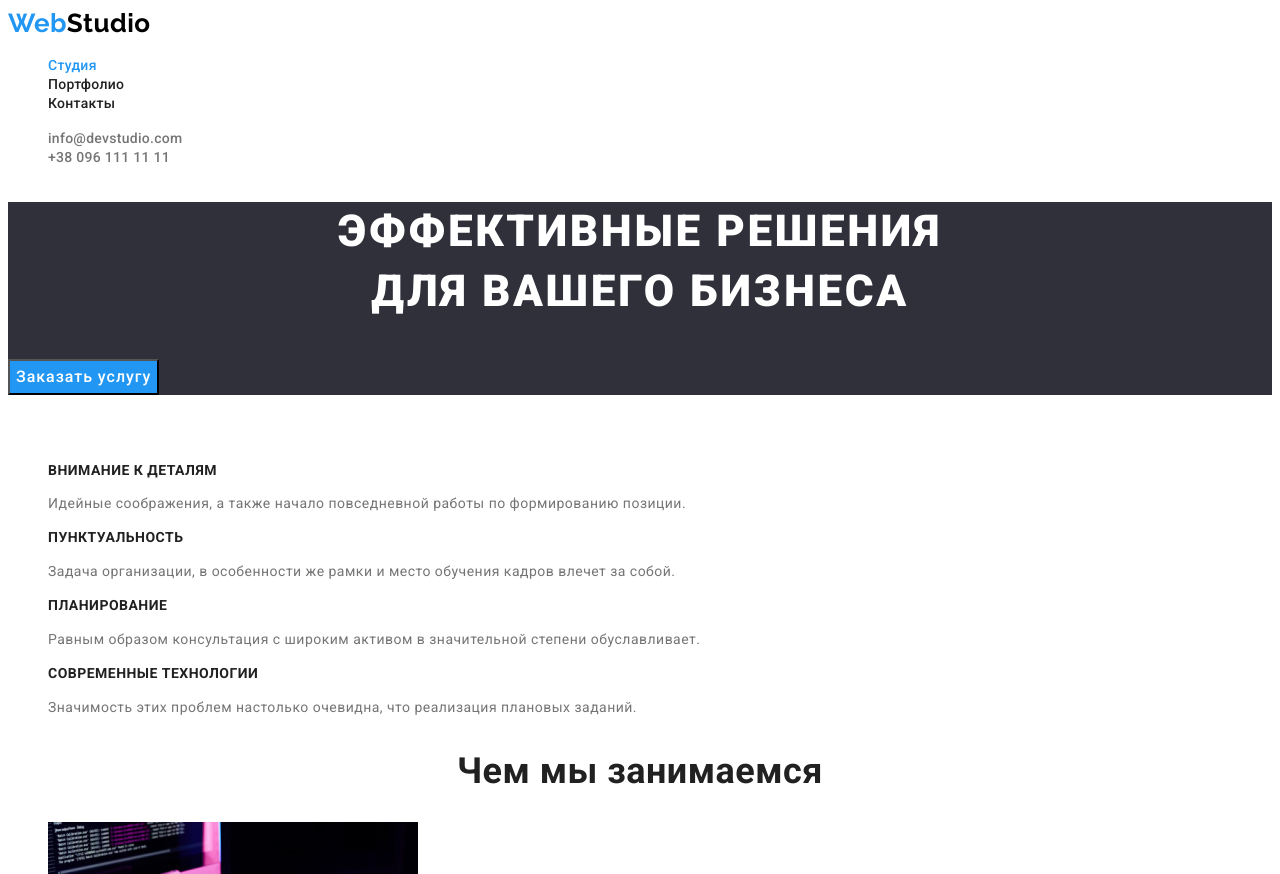
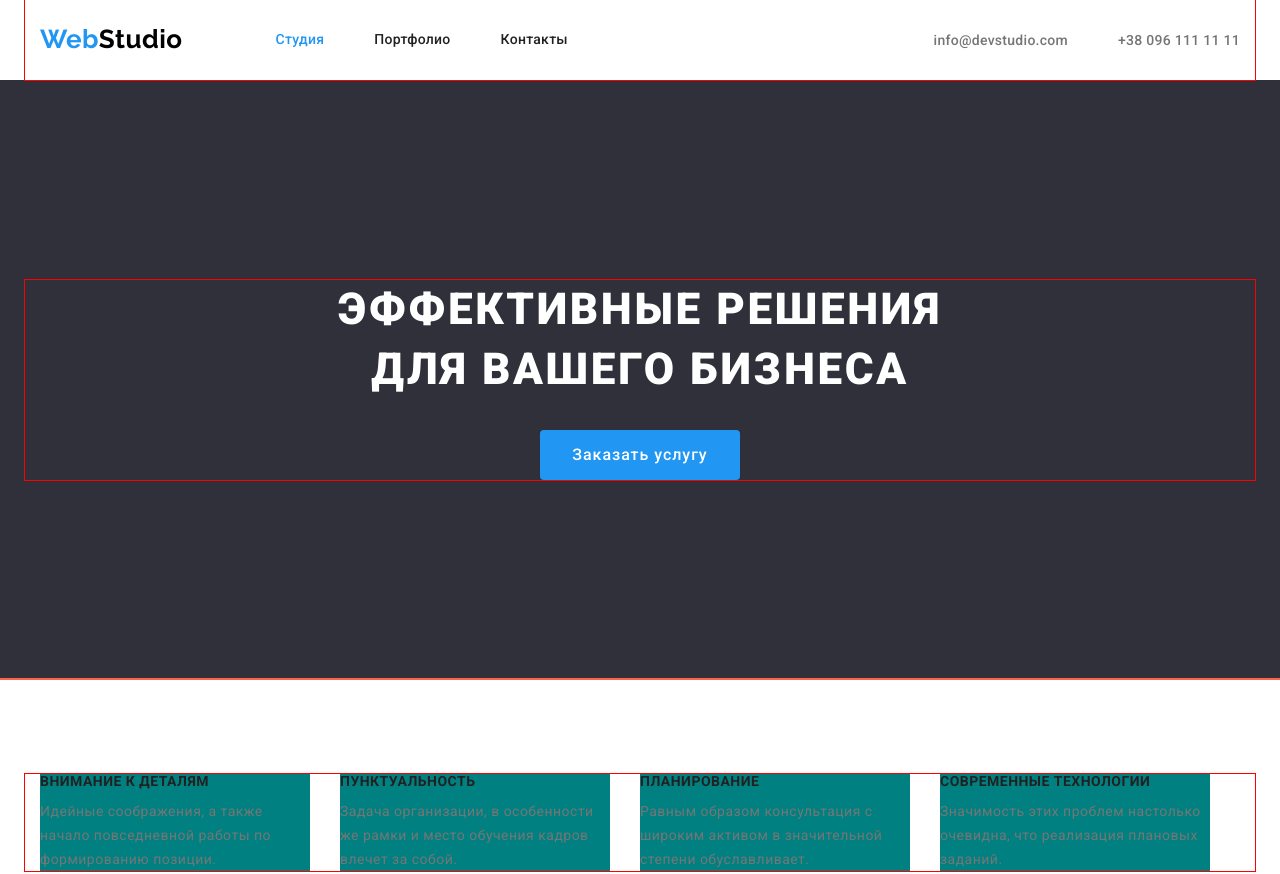
Before and after one commit to Vadym-Samchuk/goit-markup-hw-03, a plain HTML site: page index.html in a window 1280 px wide. Shown: the top 874 px of the page. Drawn offline with nearby package versions, Linux system fonts and the light colour scheme.

Commit message:
Додано відступи і flex
Проміжний варіант

```diff
--- a/css/styles.css
+++ b/css/styles.css
@@ -14,6 +14,16 @@
 /* ***** ***** ***** */
 /*     ALL PAGES     */
 /* ***** ***** ***** */
+
+html {
+    box-sizing: border-box;
+}
+
+*,
+*::before,
+*::after {
+    box-sizing: inherit;
+}
 
 :root {
     --primary-white-color: #ffffff;
@@ -39,6 +49,7 @@
 
 /* BODY */
 body {
+    margin: 0;
     background-color: var(--primary-white-color);
     color: var(--first-text-color);
     font-family: Roboto, Ubuntu, arial, sans-serif;
@@ -47,12 +58,20 @@ body {
 
 /* LIST */
 .list {
+    padding: 0;
+    margin: 0;
     list-style: none;
 }
 
 /* LINK */
 .link {
     text-decoration: none;
+}
+
+.image {
+    display: block;
+    max-width: 100%;
+    height: auto;
 }
 
 /* Nav, Contacts - hover, focus*/
@@ -67,6 +86,11 @@ body {
 
 /* BUTTON */
 .button {
+    display: inline-block;
+    border-radius: 4px;
+    padding: 6px 22px;
+    border: 0px;
+
     cursor: pointer;
     color: var(--first-text-color);
     background-color: var(--primary-white-color);
@@ -76,6 +100,8 @@ body {
 }
 
 .button.primary {
+    padding: 10px 32px;
+
     color: var(--primary-white-color);
     background-color: var(--accent-color);
     line-height: 1.88;
@@ -94,14 +120,40 @@ body {
     background-color: var(--accent-color);
 }
 
+.container {
+    width: 1230px;
+    padding-left: 15px;
+    padding-right: 15px;
+    margin-left: auto;
+    margin-right: auto;
+
+    outline: 1px solid red;
+}
+
 /* ***** ***** ***** */
 /*     INDEX PAGE    */
 /* ***** ***** ***** */
 
 /* HEADER*/
 
+.main-nav {
+    display: flex;
+}
+
+.navigation {
+    display: flex;
+    align-items: center;
+}
+
+.navigation .link {
+    padding-top: 24px;
+    padding-bottom: 25px;
+}
+
 /* LOGO */
 .logo {
+    margin-right: 93px;
+
     color: var(--black-color);
     font-family: Raleway, sans-serif;
     font-size: 26px;
@@ -119,8 +171,21 @@ body {
 }
 
 /* Site-nav */
+.site-nav {
+    display: flex;
+}
+
+.site-nav .item:not(:last-child) {
+    margin-right: 50px;
+}
+
 .site-nav .link {
+    display: block;
+    padding-top: 32px;
+    padding-bottom: 32px;
+
     color: var(--first-text-color);
+
     font-weight: 500;
     font-size: var(--small-text-size);
     line-height: 1.14;
@@ -132,8 +197,22 @@ body {
 }
 
 /* Contacts */
+.site-contacts {
+    display: flex;
+    align-items: center;
+    margin-left: auto;
+}
+
+.site-contacts .item + .item {
+    margin-left: 50px;
+}
+
 .site-contacts .link {
+    padding-top: 32px;
+    padding-bottom: 32px;
+
     color: var(--second-text-color);
+
     font-weight: 500;
     font-size: var(--small-text-size);
     line-height: 1.14;
@@ -144,33 +223,95 @@ body {
 
 /*Hero*/
 .hero {
+    padding-top: 200px;
+    padding-bottom: 200px;
+
     background-color: var(--back-color);
+    text-align: center;
 }
 
 .hero-title {
+    margin-top: 0;
+    margin-bottom: 30px;
+
     color: var(--primary-white-color);
     text-transform: uppercase;
     font-weight: 900;
     font-size: var(--extra-large-text-size);
     line-height: 1.36;
-    text-align: center;
     letter-spacing: var(--medium-letter-spacing);
 }
 
 /* SECTION */
+.section {
+    padding-top: 94px;
+    padding-bottom: 94px;
 
-/* Потом скрыть правильно */
-.hidden {
-    color: var(--primary-white-color);
+    outline: 2px solid tomato;
+}
+
+.visually-hidden {
+    position: absolute;
+    white-space: nowrap;
+    width: 1px;
+    height: 1px;
+    overflow: hidden;
+    border: 0;
+    padding: 0;
+    clip: rect(0 0 0 0);
+    clip-path: inset(50%);
+    margin: -1px;
+}
+
+.specifics-list {
+    display: flex;
+}
+
+.specifics-list .item {
+    display: block;
+    flex-basis: 270px;
+
+    background-color: teal;
+}
+
+/*
+.specifics-list .item + .item {
+    margin-left: 30px;
+}
+*/
+.specifics-list .item:not(:last-child) {
+    margin-right: 30px;
 }
 
 .section-subtitle {
+    margin-top: 0;
+    margin-bottom: 10px;
+
     font-size: var(--small-text-size);
     line-height: 1.14;
     text-transform: uppercase;
 }
 
+.occupation-list {
+    display: flex;
+    justify-content: space-between;
+}
+
+/*
+.occupation-list.list {
+    padding-left: 15px;
+    padding-right: 15px;
+}
+*/
+
+.occupation-list .item:not(:last-child) {
+    margin-right: 30px;
+}
+
 .section-title {
+    margin-top: 0;
+    margin-bottom: 50px;
+
     color: var(--first-text-color);
     font-size: var(--large-text-size);
     line-height: 1.17;
@@ -178,6 +319,9 @@ body {
 }
 
 .section-text {
+    margin-top: 0;
+    margin-bottom: 0;
+
     color: var(--second-text-color);
     font-size: var(--small-text-size);
     line-height: 1.71;
@@ -189,6 +333,9 @@ body {
 }
 
 .team-subtitle {
+    margin-top: 30px;
+    margin-bottom: 10px;
+
     font-weight: 500;
     font-size: 16px;
     line-height: 1.88;
@@ -196,6 +343,9 @@ body {
 }
 
 .team-text {
+    margin-top: 0;
+    margin-bottom: 30px;
+
     color: var(--second-text-color);
     line-height: 1.88;
     text-align: center;
--- a/index.html
+++ b/index.html
@@ -4,13 +4,17 @@
         <meta charset="UTF-8" />
         <meta http-equiv="X-UA-Compatible" content="IE=edge" />
         <meta name="viewport" content="width=device-width, initial-scale=1.0" />
+        <title>Главная</title>
         <link rel="preconnect" href="https://fonts.googleapis.com" />
         <link rel="preconnect" href="https://fonts.gstatic.com" crossorigin />
         <link
             href="https://fonts.googleapis.com/css2?family=Raleway:wght@700&family=Roboto:wght@400;500;700;900&display=swap"
             rel="stylesheet"
         />
-        <title>Главная</title>
+        <link
+            rel="stylesheet"
+            href="https://cdnjs.cloudflare.com/ajax/libs/modern-normalize/1.1.0/modern-normalize.min.css"
+        />
         <link rel="stylesheet" href="./css/styles.css" />
     </head>
 
@@ -18,21 +22,22 @@
     <body>
         <!--Header-->
         <header>
+            <div class="container main-nav">
                 <!--Navigation-->
-            <nav>
+                <nav class="navigation">
                     <!--Logo-->
                     <a href="./index.html" class="logo link"
                         ><span class="logo-web">Web</span>Studio</a
                     >
                     <!--Menu-->
                     <ul class="site-nav list">
-                    <li>
+                        <li class="item">
                             <a href="./index.html" class="link current">Студия</a>
                         </li>
-                    <li>
+                        <li class="item">
                             <a href="./portfolio.html" class="link">Портфолио</a>
                         </li>
-                    <li>
+                        <li class="item">
                             <a href="" class="link">Контакты</a>
                         </li>
                     </ul>
@@ -40,57 +45,63 @@
 
                 <!--Contacts-->
                 <ul class="site-contacts list">
-                <li>
+                    <li class="item">
                         <a href="mailto:info@devstudio.com" class="link"
                             >info@devstudio.com</a
                         >
                     </li>
-                <li>
+                    <li class="item">
                         <a href="tel:+380961111111" class="link">+38 096 111 11 11</a>
                     </li>
                 </ul>
+            </div>
         </header>
 
         <!--Main-->
         <main>
             <!--Hero-->
             <section class="hero">
+                <div class="container">
                     <h1 class="hero-title">
                         Эффективные решения
                         <br />
                         для вашего бизнеса
                     </h1>
                     <button type="button" class="button primary">Заказать услугу</button>
+                </div>
             </section>
 
             <!--Specifics-->
             <section class="section">
-                <!--hidden-->
-                <h2 class="hidden">Особенности</h2>
+                <div class="container">
+                    <!--visually-hidden-->
+                    <h2 class="visually-hidden" aria-hidden="true" tabindex="-1">
+                        Особенности
+                    </h2>
 
-                <ul class="list">
-                    <li>
+                    <ul class="specifics-list list">
+                        <li class="item">
                             <h3 class="section-subtitle">Внимание к деталям</h3>
                             <p class="section-text">
                                 Идейные соображения, а также начало повседневной работы по
                                 формированию позиции.
                             </p>
                         </li>
-                    <li>
+                        <li class="item">
                             <h3 class="section-subtitle">Пунктуальность</h3>
                             <p class="section-text">
-                            Задача организации, в особенности же рамки и место обучения
-                            кадров влечет за собой.
+                                Задача организации, в особенности же рамки и место
+                                обучения кадров влечет за собой.
                             </p>
                         </li>
-                    <li>
+                        <li class="item">
                             <h3 class="section-subtitle">Планирование</h3>
                             <p class="section-text">
-                            Равным образом консультация с широким активом в значительной
-                            степени обуславливает.
+                                Равным образом консультация с широким активом в
+                                значительной степени обуславливает.
                             </p>
                         </li>
-                    <li>
+                        <li class="item">
                             <h3 class="section-subtitle">Современные технологии</h3>
                             <p class="section-text">
                                 Значимость этих проблем настолько очевидна, что реализация
@@ -98,30 +109,35 @@
                             </p>
                         </li>
                     </ul>
+                </div>
             </section>
 
             <!--Occupation-->
             <section class="section">
+                <div class="container">
                     <h2 class="section-title">Чем мы занимаемся</h2>
-                <ul class="list">
-                    <li>
+                    <ul class="occupation-list list">
+                        <li class="item">
                             <img
+                                class="image"
                                 src="./images/img_1.jpg"
                                 alt="разработка програм"
                                 width="370"
                                 height="294"
                             />
                         </li>
-                    <li>
+                        <li class="item">
                             <img
+                                class="image"
                                 src="./images/img_2.jpg"
                                 alt="мобильные приложения"
                                 width="370"
                                 height="294"
                             />
                         </li>
-                    <li>
+                        <li class="item">
                             <img
+                                class="image"
                                 src="./images/img_3.jpg"
                                 alt="дизайн приложений"
                                 width="370"
@@ -129,10 +145,12 @@
                             />
                         </li>
                     </ul>
+                </div>
             </section>
 
             <!--Team-->
             <section class="section team">
+                <div class="container">
                     <h2 class="section-title">Наша команда</h2>
                     <ul class="list">
                         <li>
@@ -145,7 +163,11 @@
                             <p class="team-text">Product Designer</p>
                         </li>
                         <li>
-                        <img src="./images/comand_2.jpg" alt="Ольга Репина" width="270" />
+                            <img
+                                src="./images/comand_2.jpg"
+                                alt="Ольга Репина"
+                                width="270"
+                            />
                             <h3 class="team-subtitle">Ольга Репина</h3>
                             <p class="team-text">Frontend Developer</p>
                         </li>
@@ -168,11 +190,13 @@
                             <p class="team-text">UI Designer</p>
                         </li>
                     </ul>
+                </div>
             </section>
         </main>
 
         <!--Footer-->
         <footer class="footer">
+            <div class="container">
                 <!--Logo-->
                 <a href="./index.html" class="logo link"
                     ><span class="logo-web">Web</span>Studio</a
@@ -191,7 +215,9 @@
                             </a>
                         </li>
                         <li>
-                        <a href="mailto:info@devstudio.com" class="address-contacts link"
+                            <a
+                                href="mailto:info@devstudio.com"
+                                class="address-contacts link"
                                 >info@devstudio.com</a
                             >
                         </li>
@@ -202,6 +228,7 @@
                         </li>
                     </ul>
                 </address>
+            </div>
         </footer>
     </body>
 </html>
```
Also changed, not shown: portfolio.html (+35 -14 lines). Lines whose indentation alone changed are shown as unchanged.
